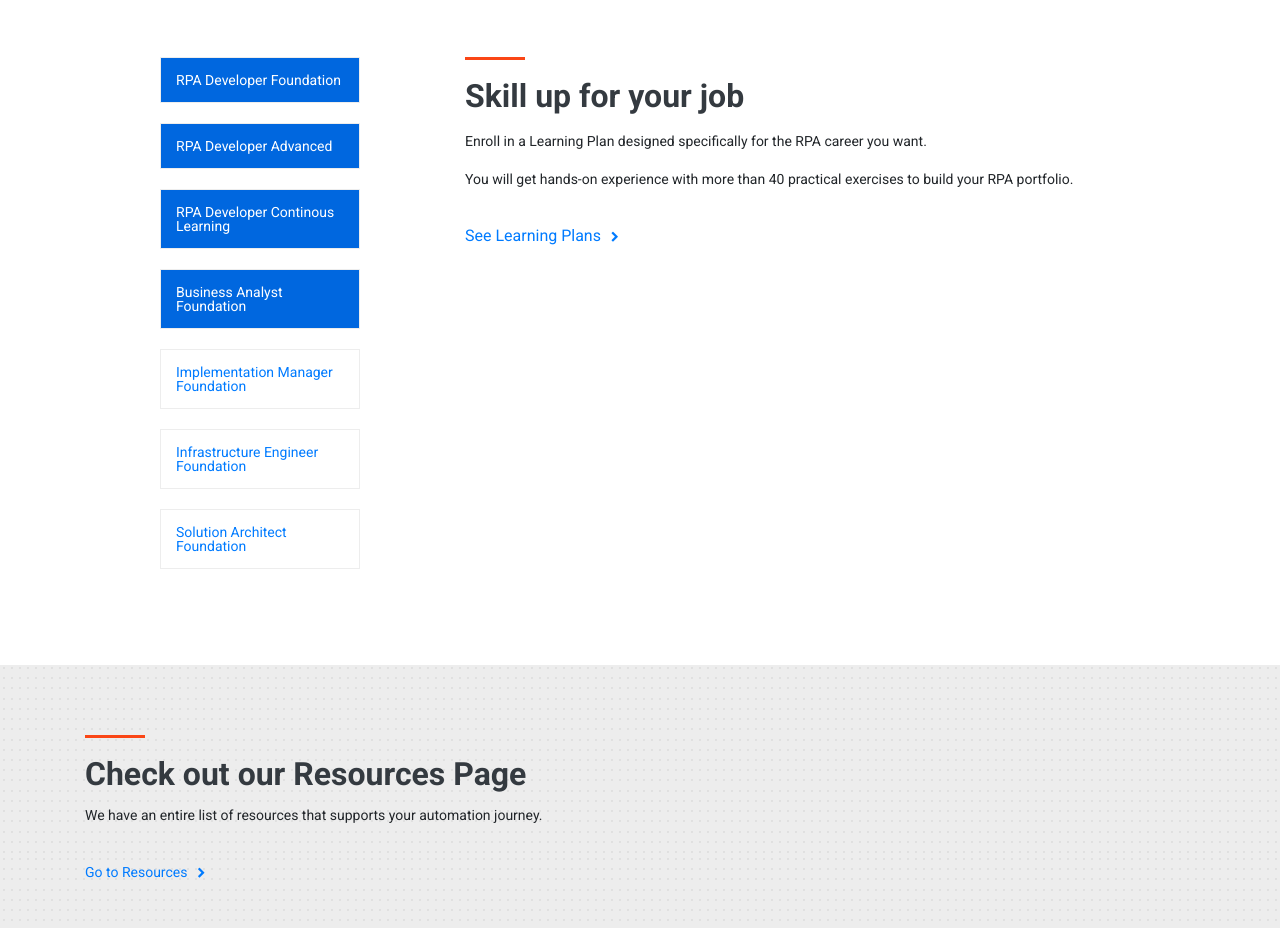
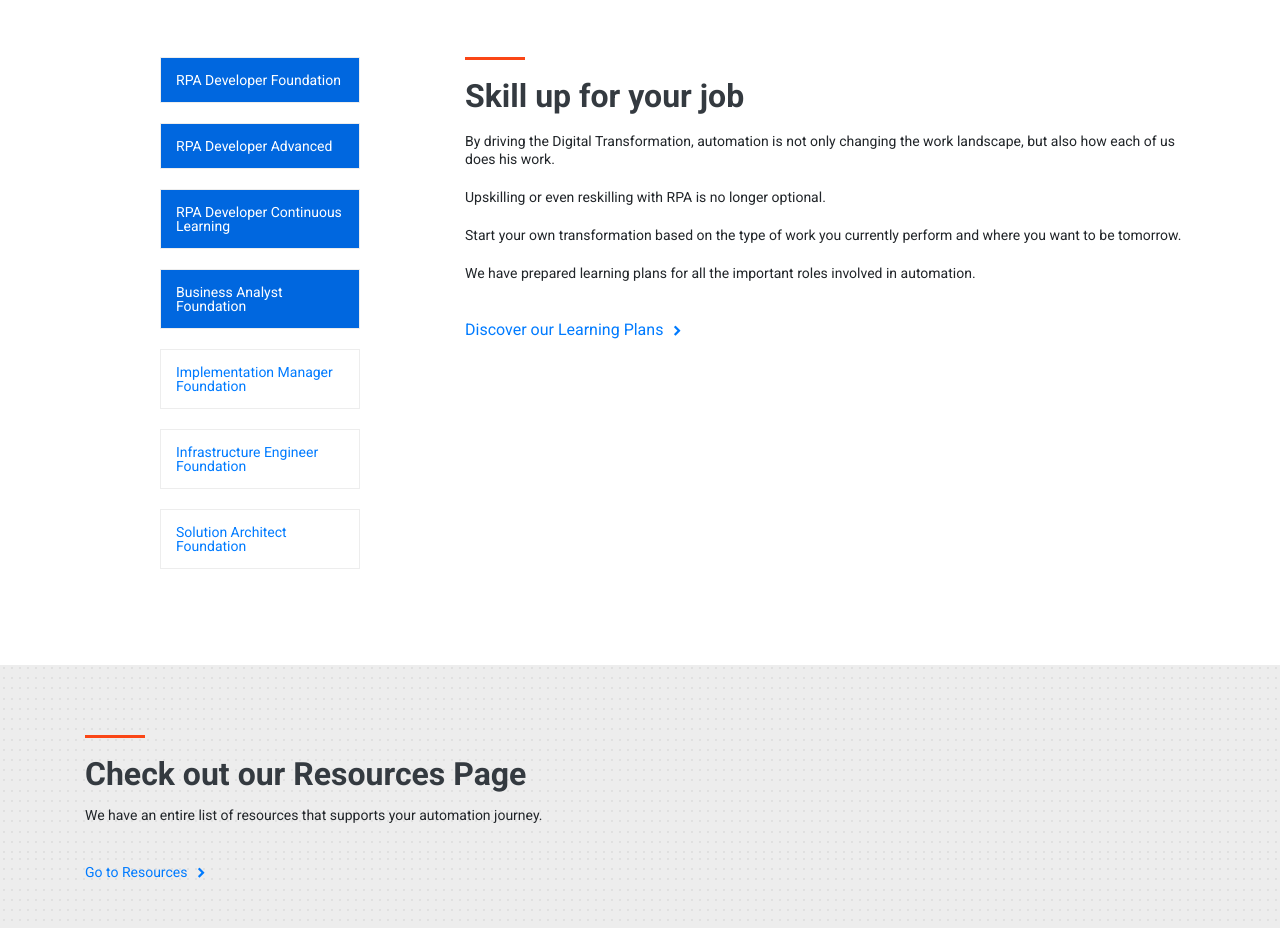
Before and after one commit to shonesque/academy-pages, a plain HTML site: page index.html in a window 1280 px wide. Shown: the part 1360-2288 px from the top of the page. Drawn offline with nearby package versions, Linux system fonts and the light colour scheme.

Commit message:
updated home page Learning Plans description

```diff
--- a/index.html
+++ b/index.html
@@ -178,7 +178,7 @@
                         </li>
                         <li class="nav-item">
                             <a class="nav-link active" id="home-tab" data-toggle="tab" href="#developerContinousLearning"
-                                role="tab" aria-controls="home" aria-selected="false">RPA Developer Continous Learning</a>
+                                role="tab" aria-controls="home" aria-selected="false">RPA Developer Continuous Learning</a>
                         </li>
 
                         <li class="nav-item">
@@ -208,10 +208,12 @@
                             <div class="tab-text">
                                 <span class="red-line"></span>
                                 <h2 class="text-dark">Skill up for your job</h2>
-                                <p>Enroll in a Learning Plan designed specifically for the RPA career you want.</p>
-                                <p>You will get hands-on experience with more than 40 practical exercises to build your RPA portfolio.</p>
+                                <p>By driving the Digital Transformation, automation is not only changing the work landscape, but also how each of us does his work.</p>
+                                <p>Upskilling or even reskilling with RPA is no longer optional.</p>
+                                <p>Start your own transformation based on the type of work you currently perform and where you want to be tomorrow.</p>
+                                <p>We have prepared learning plans for all the important roles involved in automation.</p>
                                 <div class="col-lg-12 pr-0 pl-0 mt-30">
-                                    <a href="" class="start-btn">See Learning Plans</a>
+                                    <a href="" class="start-btn">Discover our Learning Plans</a>
                                 </div>
                             </div>
                     </div>
```
